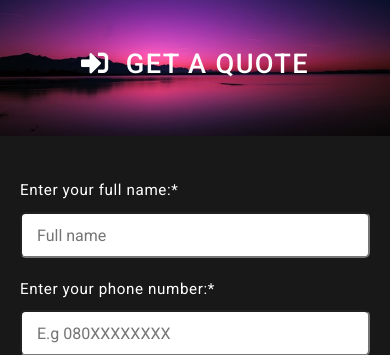
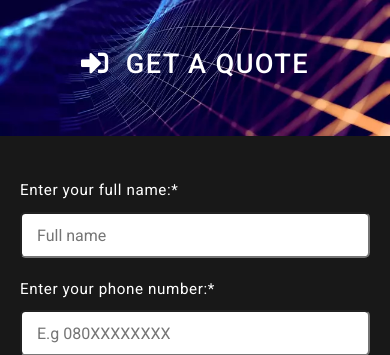
Before and after one commit to YemiAdebayo/jiftekweb, a Django app: page /get-a-quote/ in a window 390 px wide. Shown: the part 69-424 px from the top of the page. Run offline with Django 3.2, Linux system fonts and the light colour scheme; some libraries are stand-ins or nearby versions.

Commit message:
Image resizing

```diff
--- a/static/css/register.css
+++ b/static/css/register.css
@@ -163,7 +163,7 @@ fieldset:nth-of-type(1) {
     }
 
     fieldset:nth-of-type(1) {
-        background-image: url("../img/calm-body-of-water-1363876.jpg");
+        background-image: url("../img/cloud-and-IT-services-small.webp");
     }
 
 
```
Also changed, not shown: static/img/cloud-and-IT-services-small.webp (added).
